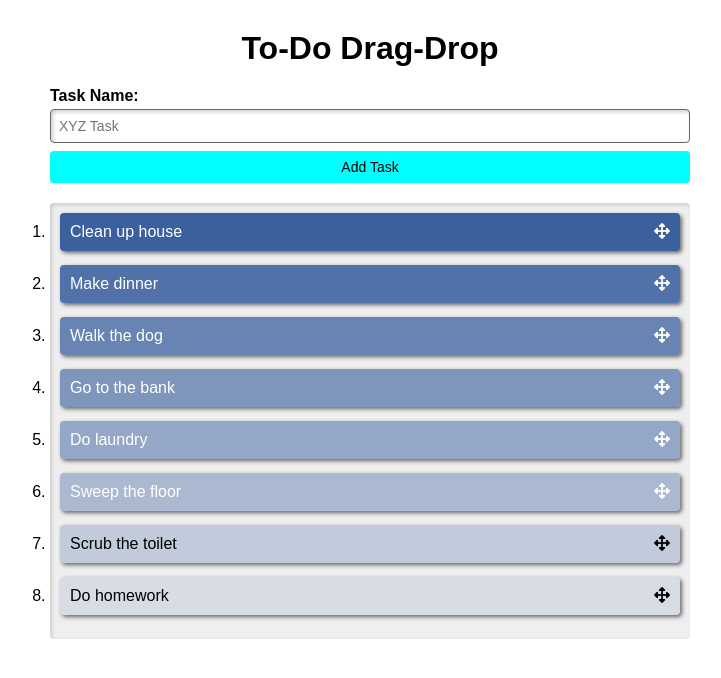
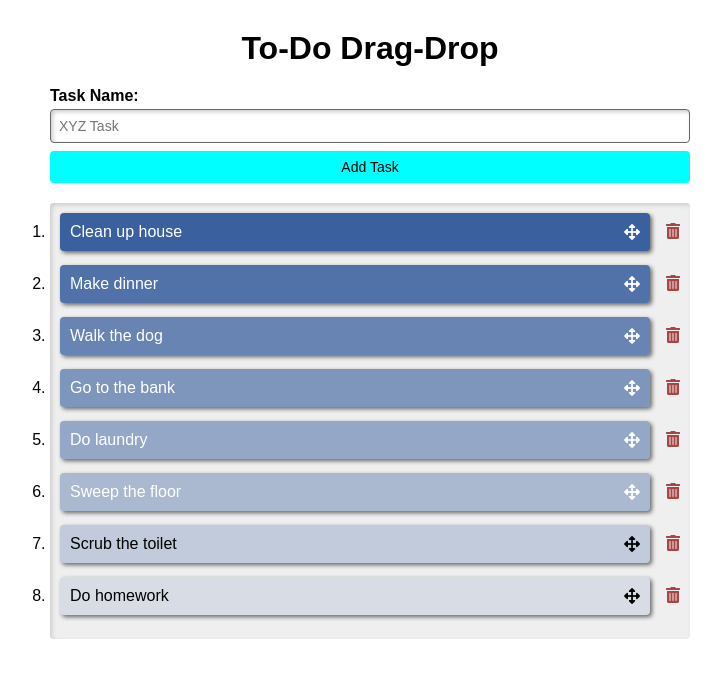
Before and after one commit to siuangie91/react-dragdrop, a React (Create React App) app: page / in a window 1280 px wide. Shown: the top 678 px of the page, without its empty margins (270-991 px from the left). Built offline with nearby package versions, Linux system fonts and the light colour scheme; the HTML template or start-up script is replaced by a standard one.

Commit message:
add delete functionality

```diff
--- a/public/style.css
+++ b/public/style.css
@@ -76,6 +76,12 @@ header {
 .project-node {
 	position: relative;
 	margin-bottom: 14px;
+}
+
+.project-node .node-copy {
+	display: inline-block;
+	position: relative;
+	width: calc(100% - 30px);
 	padding: 10px;
 	border-radius: 4px;
 	box-shadow: 2px 2px 4px #666;
@@ -83,11 +89,25 @@ header {
 	transition: all 400ms;
 }
 
-.project-node:hover {
+.project-node .node-copy:hover {
 	box-shadow: 4px 4px 4px #666;
 }
 
-.project-node i.fas {
+.project-node .node-delete-btn,
+.project-node .node-copy i {
 	position: absolute;
+	top: 50%;
+	right: 0;
+	-webkit-transform: translateY(-50%);
+	-moz-transform: translateY(-50%);
+	transform: translateY(-50%);
+}
+
+.project-node .node-delete-btn {
+	color: #a84545;
+	cursor: pointer;
+}
+
+.project-node .node-copy i {
 	right: 10px;
 }
--- a/src/components/ProjectContextProvider.js
+++ b/src/components/ProjectContextProvider.js
@@ -4,6 +4,7 @@ import {ProjectContext} from '../context/ProjectContext';
 
 import projectsData from '../data/projects.json';
 
+import {logMsg} from '../helpers';
 
 class ProjectContextProvider extends Component {
   constructor(props) {
@@ -19,13 +20,27 @@ class ProjectContextProvider extends Component {
       {
         projectsData: [...prevState.projectsData, newProject]
       }
-    ));
+    ), () => {
+    	logMsg('Data after adding:', this.state.projectsData);
+    });
   }
 
   updateProjects = newProjectData => {
   	this.setState({
   		projectsData: newProjectData
   	});
+  }
+
+  deleteProject = idx => {
+  	const currentProjects = this.state.projectsData;
+  	logMsg('deleting', currentProjects[idx]);
+
+
+  	this.setState(prevState => (
+	  	{
+	  		projectsData: prevState.projectsData.filter(item => item !== currentProjects[idx])
+	  	}
+  	));
   }
 
   render() {
@@ -35,7 +50,8 @@ class ProjectContextProvider extends Component {
         value={{
           projectsData: this.state.projectsData,
           addProject: this.addProject,
-          updateProjects: this.updateProjects
+          updateProjects: this.updateProjects,
+          deleteProject: this.deleteProject
         }}>
         {this.props.children}
       </ProjectContext.Provider>
--- a/src/components/ProjectInput.js
+++ b/src/components/ProjectInput.js
@@ -27,7 +27,6 @@ class ProjectInput extends Component {
     logMsg('Added task:', inputText);
 
     this.context.addProject({name: inputText});
-    logMsg('Data after adding:', this.context.projectsData);
 
     // clear input field
     this.setState({inputText: ""})
--- a/src/components/ProjectNode.js
+++ b/src/components/ProjectNode.js
@@ -1,19 +1,27 @@
-import React from 'react';
+import React, {Fragment} from 'react';
 
 const ProjectsNode = props => {
-  const {name, dragStartHandler, dragOverHandler, dragEndHandler, nodeStyles} = props;
+  const {name, dragStartHandler, dragOverHandler, dragEndHandler, nodeStyles, deleteHandler} = props;
 
   return (
+    <Fragment>
       <div className="project-node"
         draggable="true"
         name={name}
         onDragStart={dragStartHandler}
         onDragOver={dragOverHandler}
-      onDragEnd={dragEndHandler}
+        onDragEnd={dragEndHandler}>
+        <div className="node-copy"
           style={nodeStyles}>
           <span>{name}</span>
           <i className="fas fa-arrows-alt" aria-hidden="true"></i>
         </div>
+        <span className="node-delete-btn"
+          onClick={deleteHandler}>
+          <i className="fas fa-trash-alt"></i>
+        </span>
+      </div>
+    </Fragment>
   );
 };
 
--- a/src/components/ProjectsContainer.js
+++ b/src/components/ProjectsContainer.js
@@ -53,6 +53,10 @@ class ProjectsContainer extends Component {
     this.setState({ignoringDragOver: false}); // reset
   }
 
+  deleteHandler = idx => {
+  	this.context.deleteProject(idx);
+  }
+
   setNodeColor = idx => {
   	const numNodes = this.context.projectsData.length;
 
@@ -86,6 +90,7 @@ class ProjectsContainer extends Component {
 						      				dragStartHandler={e => this.handleDragStart(e, i)}
 						      				dragOverHandler={() => this.handleDragOver(i)}
 						      				dragEndHandler={this.handleDragEnd}
+						      				deleteHandler={() => this.deleteHandler(i)}
 						      				nodeStyles={this.setNodeColor(i)} />
 					      			</li>
 						      	))
```
Lines whose indentation alone changed are shown as unchanged.
